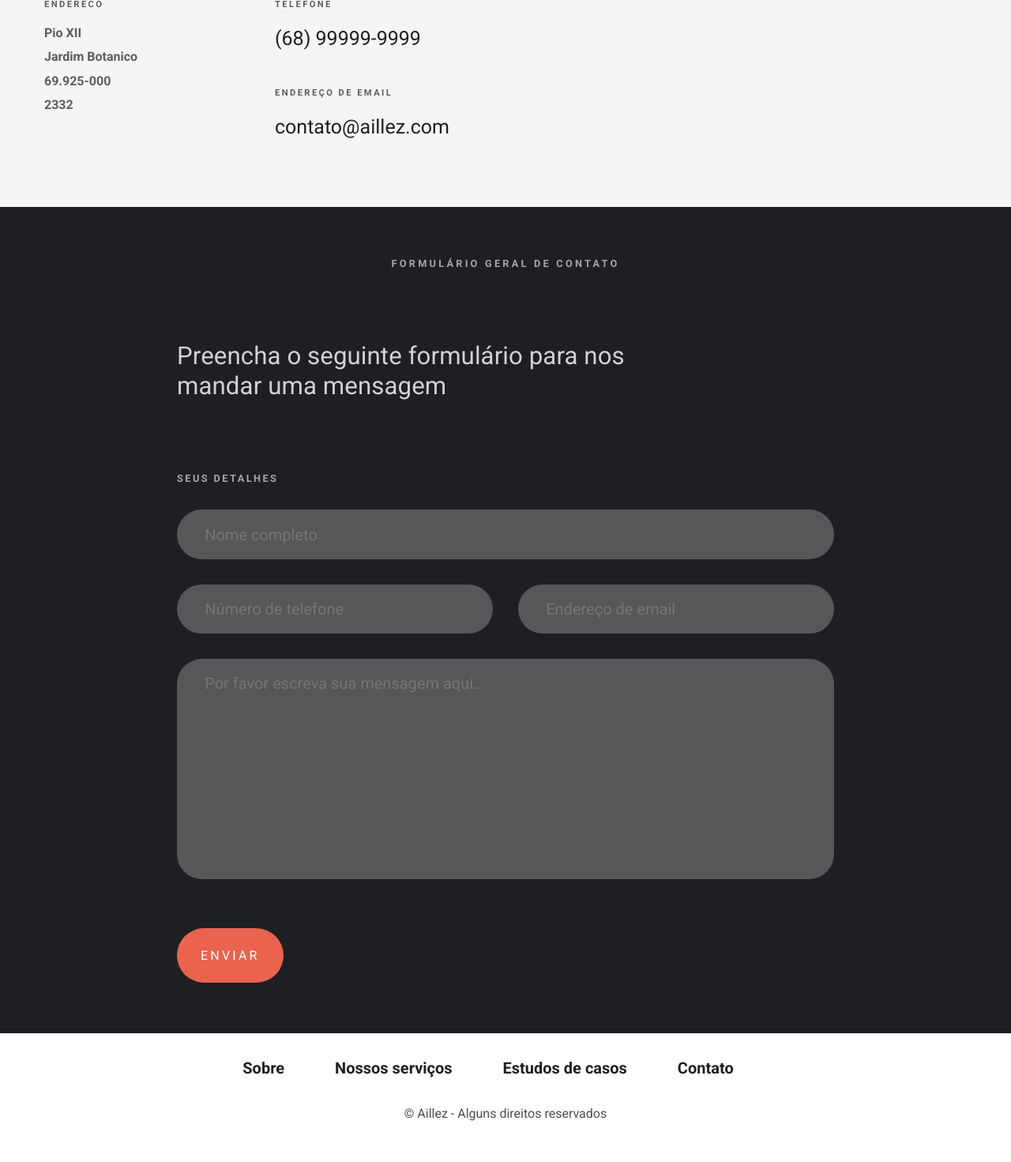
After one commit to vdhug/aillez, a Django app: page /contato/ in a window 1280 px wide. The commit adds this page. Shown: the part 715-2186 px from the top of the page at 79% size. Run offline with Django 3.2, Linux system fonts and the light colour scheme.

Commit message:
Adding url to templates and contact page

```diff
--- a/aillez/home/static/home/css/styles.css
+++ b/aillez/home/static/home/css/styles.css
@@ -511,4 +511,127 @@ body {
   background: grey;
 }
 
+body {
+  color: #1E1F23;
+}
+
+.contato-interna .contato {
+  padding: 4rem 3.5rem;
+  background: #F5F5F5;
+  display: grid;
+  grid-template: "subtitulo imagem" "titulo imagem"/1fr 1fr;
+}
+.contato-interna .contato h3 {
+  font-size: 0.8rem;
+  text-transform: uppercase;
+  font-weight: bold;
+  letter-spacing: 0.15rem;
+  margin-bottom: 2rem;
+  grid-area: subtitulo;
+}
+.contato-interna .contato h2 {
+  font-size: 4.768rem;
+  opacity: 0.6;
+  font-weight: bold;
+  grid-area: titulo;
+  margin-bottom: 3rem;
+}
+.contato-interna .contato img {
+  background: red;
+  grid-area: imagem;
+}
+.contato-interna .contato .contato-info {
+  display: grid;
+  grid-template-columns: 1fr 1fr;
+}
+.contato-interna .contato .contato-info .label {
+  display: block;
+  font-size: 0.7rem;
+  text-transform: uppercase;
+  font-weight: bold;
+  opacity: 0.7;
+  letter-spacing: 0.15rem;
+  margin-bottom: 1rem;
+}
+.contato-interna .contato .contato-info .label-email {
+  margin-top: 2.5rem;
+}
+.contato-interna .contato .contato-info .contato-endereco p {
+  font-size: 1rem;
+  margin-bottom: 0.2rem;
+  font-weight: bold;
+  opacity: 0.9;
+}
+.contato-interna .contato .contato-info .contato-detalhes p a {
+  font-size: 1.563rem;
+}
+.contato-interna .contato-formulario {
+  background: #1E1F23;
+  padding: 4rem 14rem;
+  display: grid;
+  grid-template: "subtitulo subtitulo" "titulo titulo" "label label" "nome nome" "telefone email" "mensagem mensagem"/1fr 1fr;
+  column-gap: 2rem;
+  row-gap: 2rem;
+}
+.contato-interna .contato-formulario h3 {
+  text-align: center;
+  margin-bottom: 3.7rem;
+  text-transform: uppercase;
+  font-size: 0.8rem;
+  letter-spacing: 0.2rem;
+  color: #FFF;
+  opacity: 0.6;
+  font-weight: bold;
+  grid-area: subtitulo;
+}
+.contato-interna .contato-formulario p {
+  margin-bottom: 3.7rem;
+  font-size: 1.953rem;
+  letter-spacing: 0.005rem;
+  color: #FFF;
+  opacity: 0.8;
+  max-width: 600px;
+  line-height: 1.2;
+  grid-area: titulo;
+}
+.contato-interna .contato-formulario .label {
+  color: #FFF;
+  text-transform: uppercase;
+  font-size: 0.8rem;
+  letter-spacing: 0.15rem;
+  font-weight: bold;
+  opacity: 0.6;
+  display: block;
+  grid-area: label;
+}
+.contato-interna .contato-formulario input, .contato-interna .contato-formulario textarea {
+  background-color: rgba(255, 255, 255, 0.25);
+  border-radius: 2rem;
+  border-width: 0;
+  max-width: 100%;
+  outline: 0;
+  padding: 1.2rem 2.2rem;
+  text-align: left;
+  width: 100%;
+  font-size: 1.25rem;
+  color: #FFF;
+}
+.contato-interna .contato-formulario .nome {
+  grid-area: nome;
+}
+.contato-interna .contato-formulario .telefone {
+  grid-area: telefone;
+}
+.contato-interna .contato-formulario .email {
+  grid-area: email;
+}
+.contato-interna .contato-formulario .mensagem {
+  grid-area: mensagem;
+}
+.contato-interna .contato-formulario .btn {
+  width: fit-content;
+  font-size: 1rem;
+  letter-spacing: 0.2rem;
+}
+
 /*# sourceMappingURL=styles.css.map */
--- /dev/null
+++ b/aillez/home/static/home/scss/_contato.scss
@@ -0,0 +1,152 @@
+@import "cores";
+
+.contato-interna  {
+    .contato {
+        padding: 4rem 3.5rem;
+        background: $background;
+        display: grid;
+        grid-template:
+        "subtitulo imagem"
+        "titulo imagem" / 1fr 1fr;
+        h3 {
+            font-size: .8rem;
+            text-transform: uppercase;
+            font-weight: bold;
+            letter-spacing: .15rem;
+            margin-bottom: 2rem;
+            grid-area: subtitulo;
+        }
+
+        h2 {
+            font-size: 4.768rem;
+            opacity: .6;
+            font-weight: bold;
+            grid-area: titulo;
+            margin-bottom: 3rem;
+        }
+
+        img {
+            background: red;
+            grid-area: imagem;
+        }
+        .contato-info {
+            display: grid;
+            grid-template-columns: 1fr 1fr;
+
+            .label {
+                display: block;
+                font-size: .7rem;
+                text-transform: uppercase;
+                font-weight: bold;
+                opacity: .7;
+                letter-spacing: .15rem;
+                margin-bottom: 1rem;
+            }
+
+            .label-email {
+                margin-top: 2.5rem;
+            }
+
+            .contato-endereco {
+
+                p {
+                    font-size: 1rem;
+                    margin-bottom: .2rem;
+                    font-weight: bold;
+                    opacity: .9;
+                }
+            }
+
+            .contato-detalhes {
+                p {
+                    a {
+                        font-size: 1.563rem;
+                    }
+                }
+            }
+        }
+    }
+
+    .contato-formulario {
+        background: $pretoPrincipal;
+        padding: 4rem 14rem;
+        display: grid;
+        grid-template:
+        "subtitulo subtitulo"
+        "titulo titulo"
+        "label label"
+        "nome nome"
+        "telefone email"
+        "mensagem mensagem" / 1fr 1fr;
+        column-gap: 2rem;
+        row-gap: 2rem;
+
+        h3 {
+            text-align: center;
+            margin-bottom: 3.7rem;
+            text-transform: uppercase;
+            font-size: .8rem;
+            letter-spacing: .2rem;
+            color: $branco;
+            opacity: .6;
+            font-weight: bold;
+            grid-area: subtitulo;
+        }
+
+        p {
+            margin-bottom: 3.7rem;
+            font-size: 1.953rem;
+            letter-spacing: .005rem;
+            color: $branco;
+            opacity: .8;
+            max-width: 600px;
+            line-height: 1.2;
+            grid-area: titulo;
+        }
+
+        .label {
+            color: $branco;
+            text-transform: uppercase;
+            font-size: .8rem;
+            letter-spacing: .15rem;
+            font-weight: bold;
+            opacity: .6;
+            display: block;
+            grid-area: label;
+        }
+
+        input, textarea {
+            background-color: rgba(255, 255, 255, 0.25);
+            border-radius: 2rem;
+            border-width: 0;
+            max-width: 100%;
+            outline: 0;
+            padding: 1.2rem 2.2rem;
+            text-align: left;
+            width: 100%;
+            font-size: 1.25rem;
+            color: $branco;
+        }
+        .nome {
+            grid-area: nome;
+        }
+
+        .telefone {
+            grid-area: telefone;
+        }
+
+        .email {
+            grid-area: email;
+        }
+
+        .mensagem {
+            grid-area: mensagem;
+        }
+
+        .btn {
+            width: fit-content;
+            font-size: 1rem;
+            letter-spacing: .2rem;
+        }
+    }
+}
--- a/aillez/home/static/home/scss/styles.scss
+++ b/aillez/home/static/home/scss/styles.scss
@@ -350,3 +350,4 @@ textarea:focus {
 
 @import "sobre";
 @import "servicos";
+@import "contato";
--- /dev/null
+++ b/aillez/home/templates/contato/contato.html
@@ -0,0 +1,48 @@
+{% extends "home/layout.html" %}
+{% load static %}
+
+{% block title %}
+    Aillez Engenharia - Entre em contato conosco.
+{% endblock %}
+
+
+{% block content %}
+
+<section class="contato-interna">
+    <div class="contato">
+        <h3>Nosso escritorio</h3>
+        <h2>Senador Guiomard</h2>
+        <div class="contato-info">
+            <div class="contato-endereco">
+                <label class="label" for="">Endereco</label>
+                <p>Pio XII</p>
+                <p>Jardim Botanico</p>
+                <p>69.925-000</p>
+                <p>2332</p>
+            </div>
+            <div class="contato-detalhes">
+                <label class="label" for="">Telefone</label>
+                <p><a href="#">(68) 99999-9999</a></p>
+
+                <label class="label label-email" for="">Endereço de email</label>
+                <p><a href="#">contato@aillez.com</a></p>
+            </div>
+        </div>
+
+        <img src="#" alt="">
+
+    </div>
+
+    <form class="contato-formulario" action="">
+        <h3>Formulário geral de contato</h3>
+        <p>Preencha o seguinte formulário para nos mandar uma mensagem</p>
+        <label class="label" for="">Seus detalhes</label>
+        <input class="nome" type="text" name="nome" id="nome" placeholder="Nome completo">
+        <input class="telefone" type="tel" name="telefone" id="telefone" placeholder="Número de telefone">
+        <input class="email" type="email" name="email" id="email" placeholder="Endereço de email">
+        <textarea class="mensagem" name="mensagem" id="mensagem" cols="30" rows="10" placeholder="Por favor escreva sua mensagem aqui..."></textarea>
+        <a class="btn" href="#">Enviar</a>
+    </form>
+</section>
+
+{% endblock %}
--- a/aillez/home/templates/home/layout.html
+++ b/aillez/home/templates/home/layout.html
@@ -22,20 +22,20 @@
 
 <body>
     <header class="header">
-        <a href="/"><img class="header-logo" src="#" alt="Logo Aillez"></a>
+        <a href="{% url 'index' %}"><img class="header-logo" src="#" alt="Logo Aillez"></a>
         <nav class="menu">
             <ul>
                 <li>
-                    <a class="menu-item" href="#">Sobre</a>
+                    <a class="menu-item" href="{% url 'sobre' %}">Sobre</a>
                 </li>
                 <li>
-                    <a class="menu-item" href="#">Nossos Serviços</a>
+                    <a class="menu-item" href="{% url 'servicos' %}">Nossos Serviços</a>
                 </li>
                 <li>
-                    <a class="menu-item" href="#">Estudos de casos</a>
+                    <a class="menu-item" href="{% url 'sobre' %}">Estudos de casos</a>
                 </li>
                 <li>
-                    <a class="menu-item" href="#">Contato</a>
+                    <a class="menu-item" href="{% url 'contato' %}">Contato</a>
                 </li>
             </ul>
         </nav>
@@ -52,10 +52,10 @@
 
     <footer class="footer">
         <ul class="menu-footer">
-            <li><a href="#">Sobre</a></li>
-            <li><a href="#">Nossos serviços</a></li>
+            <li><a href="{% url 'sobre' %}">Sobre</a></li>
+            <li><a href="{% url 'servicos' %}">Nossos serviços</a></li>
             <li><a href="#">Estudos de casos</a></li>
-            <li><a href="#">Contato</a></li>
+            <li><a href="{% url 'contato' %}">Contato</a></li>
         </ul>
         <p>© Aillez - Alguns direitos reservados</p>
     </footer>
--- a/aillez/home/urls.py
+++ b/aillez/home/urls.py
@@ -5,5 +5,6 @@ from . import views
 urlpatterns = [
     path("", views.index, name="index"),
     path("sobre/", views.sobre, name="sobre"),
-    path("servicos/", views.servicos, name="servicos")
+    path("servicos/", views.servicos, name="servicos"),
+    path("contato/", views.contato, name="contato")
 ]
--- a/aillez/home/views.py
+++ b/aillez/home/views.py
@@ -12,3 +12,7 @@ def sobre(request):
 
 def servicos(request):
     return render(request, "servicos/servicos.html")
+
+
+def contato(request):
+    return render(request, "contato/contato.html")
```
Also changed, not shown: 1 other file.
